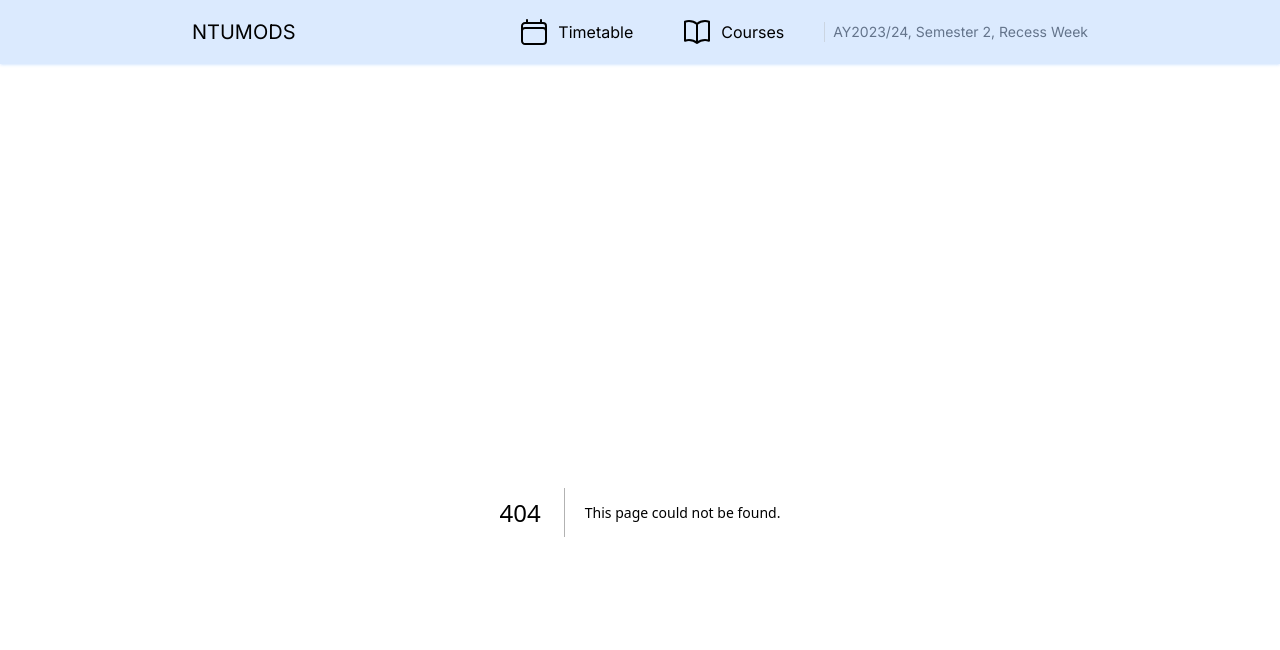
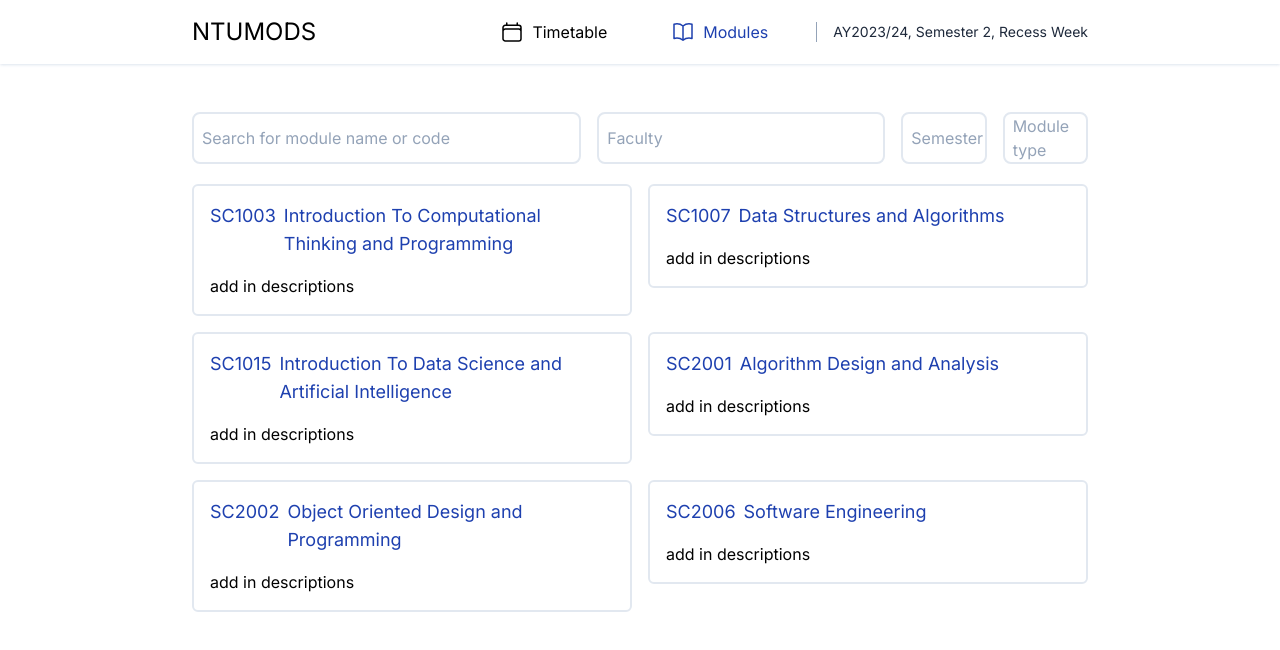
Before and after one commit to yequan99/ntumods-frontend, a Next.js app: page /modules in a window 1280 px wide. Before the commit this address had no page. Shown: the top 650 px of the page. Built offline with nearby package versions, Linux system fonts and the light colour scheme.

Commit message:
added mock data

```diff
--- /dev/null
+++ b/public/data/mockData.json
@@ -0,0 +1,32 @@
+[
+    {
+        "moduleCode": "SC1003",
+        "title": "Introduction To Computational Thinking and Programming",
+        "description": "add in descriptions"
+    },
+    {
+        "moduleCode": "SC1007",
+        "title": "Data Structures and Algorithms",
+        "description": "add in descriptions"
+    },
+    {
+        "moduleCode": "SC1015",
+        "title": "Introduction To Data Science and Artificial Intelligence",
+        "description": "add in descriptions"
+    },
+    {
+        "moduleCode": "SC2001",
+        "title": "Algorithm Design and Analysis",
+        "description": "add in descriptions"
+    },
+    {
+        "moduleCode": "SC2002",
+        "title": "Object Oriented Design and Programming",
+        "description": "add in descriptions"
+    },
+    {
+        "moduleCode": "SC2006",
+        "title": "Software Engineering",
+        "description": "add in descriptions"
+    }
+]
--- a/src/app/layout.tsx
+++ b/src/app/layout.tsx
@@ -20,7 +20,7 @@
     <html lang="en">
       <body className={inter.className}>
         <div className="w-screen h-screen flex flex-col">
-          <div className="fixed h-16 px-48 w-full bg-blue-100 shadow shadow-blue-100">
+          <div className="fixed h-16 px-48 w-full bg-white shadow shadow-slate-200">
             <NavBar />
           </div>
             <main className="mt-16 px-48 p-12 w-full h-full">
--- /dev/null
+++ b/src/app/modules/moduleCards.tsx
@@ -0,0 +1,19 @@
+import { ModuleMetaData } from "@/type/struct"
+
+export default function ModuleCards({moduleData}: {moduleData: ModuleMetaData}) {
+    return (
+        <div className="h-fit border-2 border-slate-200 rounded-md p-4">
+            <div className="text-lg text-blue-800 flex flex-row">
+                <div>
+                    {moduleData.moduleCode}
+                </div>
+                <div className="px-2">
+                    {moduleData.title}
+                </div>
+            </div>
+            <div className="pt-4">
+                {moduleData.description}
+            </div>
+        </div>
+    )
+}
--- a/src/app/courses/page.tsx
+++ b/src/app/modules/page.tsx
@@ -1,6 +1,26 @@
+'use client'
+
+import { useState, useEffect } from "react"
+import { ModuleMetaData } from "@/type/struct"
+
+import ModuleCards from "./moduleCards"
+
 export default function CoursesPage() {
+    const [moduleData, setModuleData] = useState<ModuleMetaData[]>([])
 
-    const moduleInfo = [1,2,3,4,5,6,7,8,9,10]
+    useEffect(() => {
+        const fetchData = async () => {
+            try {
+                const response = await fetch('/data/mockData.json')
+                const data: ModuleMetaData[] = await response.json()
+                setModuleData(data)
+            } catch (error) {
+                console.error('Error fetching data:', error)
+            }
+        }
+
+        fetchData()
+    }, [])
 
     return (
         <div className="w-full h-full">
@@ -19,10 +39,8 @@
                 </div>
             </div>
             <div className="grid grid-cols-2 gap-4 h-20">
-                {moduleInfo.map((item,index) => (
-                    <div key={index} className="h-20 border-2 border-slate-200 rounded-lg flex items-center">
-                        Module Info
-                    </div>
+                {moduleData.map((item,index) => (
+                    <ModuleCards key={index} moduleData={item} />
                 ))}
             </div>
         </div>
--- a/src/components/navbar.tsx
+++ b/src/components/navbar.tsx
@@ -9,18 +9,18 @@
 
     const tabs = [
         { name: "Timetable", icon: timetable, link:"/timetable" },
-        { name: "Courses", icon: course, link:"/courses" }
+        { name: "Modules", icon: course, link:"/modules" }
     ]
 
     return (
         <div className="h-full w-full flex flex-row items-center justify-between">
-            <Link className="hover:cursor-pointer text-xl" href="/">NTUMODS</Link>
-            <div className="flex flex-row items-center divide-x divide-slate-300">
-                <ul className="flex pl-24">
+            <Link className="hover:cursor-pointer text-2xl" href="/">NTUMODS</Link>
+            <div className="flex flex-row items-center divide-x divide-slate-400">
+                <ul className="flex">
                     {tabs.map((item,index) => (
                         <Link key={index} href={item.link}>
-                            <li className={`flex flex-row items-center p-2 mr-8 hover:cursor-pointer ${item.name.toLowerCase() === pathname ? 'border-b-2 border-slate-400' : ''}`} >
-                                <div className="w-8 h-8">
+                            <li className={`flex flex-row items-center py-2 px-4 mr-8 hover:cursor-pointer ${item.name.toLowerCase() === pathname ? 'text-blue-800' : ''}`} >
+                                <div className="w-6 h-6">
                                     {item.icon}
                                 </div>
                                 <h1 className="pl-2">
@@ -30,7 +30,7 @@
                         </Link>
                     ))}
                 </ul>
-                <h1 className="text-sm pl-2 text-slate-500">
+                <h1 className="text-sm pl-4 text-slate-800">
                     AY2023/24, Semester 2, Recess Week
                 </h1>
             </div>
--- a/src/icons/icons.tsx
+++ b/src/icons/icons.tsx
@@ -1,11 +1,11 @@
 export const timetable = (
-    <svg xmlns="http://www.w3.org/2000/svg" fill="none" viewBox="0 0 24 24" strokeWidth={1.5} stroke="currentColor" className="w-8 h-8">
+    <svg xmlns="http://www.w3.org/2000/svg" fill="none" viewBox="0 0 24 24" strokeWidth={1.5} stroke="currentColor" className="w-6 h-6">
         <path strokeLinecap="round" strokeLinejoin="round" d="M6.75 3v2.25M17.25 3v2.25M3 18.75V7.5a2.25 2.25 0 0 1 2.25-2.25h13.5A2.25 2.25 0 0 1 21 7.5v11.25m-18 0A2.25 2.25 0 0 0 5.25 21h13.5A2.25 2.25 0 0 0 21 18.75m-18 0v-7.5A2.25 2.25 0 0 1 5.25 9h13.5A2.25 2.25 0 0 1 21 11.25v7.5" />
     </svg>
 )
 
 export const course = (
-    <svg xmlns="http://www.w3.org/2000/svg" fill="none" viewBox="0 0 24 24" strokeWidth={1.5} stroke="currentColor" className="w-8 h-8">
+    <svg xmlns="http://www.w3.org/2000/svg" fill="none" viewBox="0 0 24 24" strokeWidth={1.5} stroke="currentColor" className="w-6 h-6">
         <path strokeLinecap="round" strokeLinejoin="round" d="M12 6.042A8.967 8.967 0 0 0 6 3.75c-1.052 0-2.062.18-3 .512v14.25A8.987 8.987 0 0 1 6 18c2.305 0 4.408.867 6 2.292m0-14.25a8.966 8.966 0 0 1 6-2.292c1.052 0 2.062.18 3 .512v14.25A8.987 8.987 0 0 0 18 18a8.967 8.967 0 0 0-6 2.292m0-14.25v14.25" />
     </svg>
 )
@@ -14,7 +14,4 @@
     <svg xmlns="http://www.w3.org/2000/svg" fill="none" viewBox="0 0 24 24" strokeWidth={1.5} stroke="currentColor" className="w-6 h-6">
         <path strokeLinecap="round" strokeLinejoin="round" d="m21 21-5.197-5.197m0 0A7.5 7.5 0 1 0 5.196 5.196a7.5 7.5 0 0 0 10.607 10.607Z" />
     </svg>
-    // <svg xmlns="http://www.w3.org/2000/svg" className="absolute inset-y-0 my-auto h-6 w-6 border-r border-transparent stroke-gray-500 px-3.5 peer-focus:border-lime-300 peer-focus:stroke-lime-500" fill="none" viewBox="0 0 24 24" stroke="currentColor" strokeWidth="2">
-    //     <path strokeLinecap="round" strokeLinejoin="round" d="M21 21l-6-6m2-5a7 7 0 11-14 0 7 7 0 0114 0z" />
-    // </svg>
 )
--- /dev/null
+++ b/src/type/struct.tsx
@@ -0,0 +1,5 @@
+export type ModuleMetaData = {
+    moduleCode: string,
+    title: string,
+    description: string
+}
```
Also changed, not shown: package.json (+6 -5 lines), 1 other file (tests, documents, lock files or other folders).
